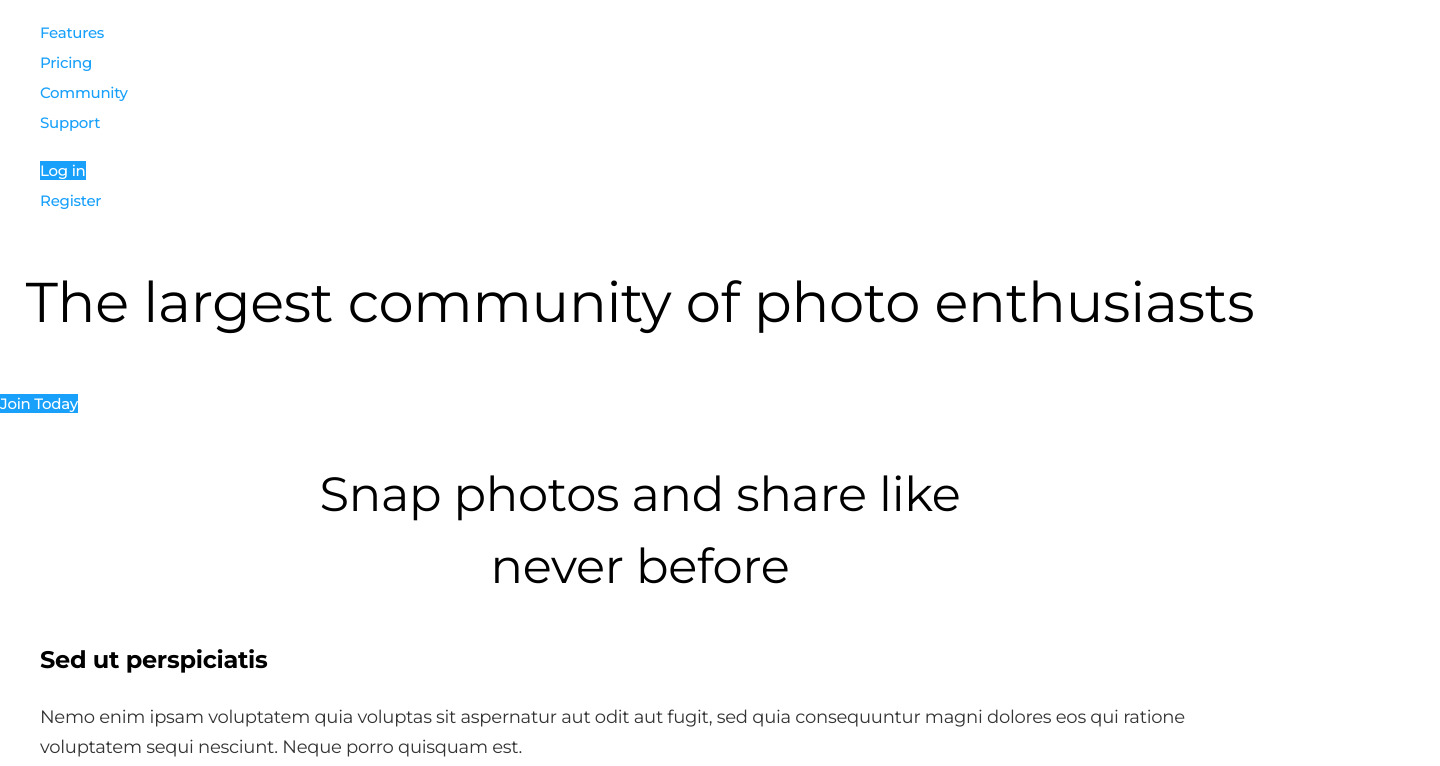
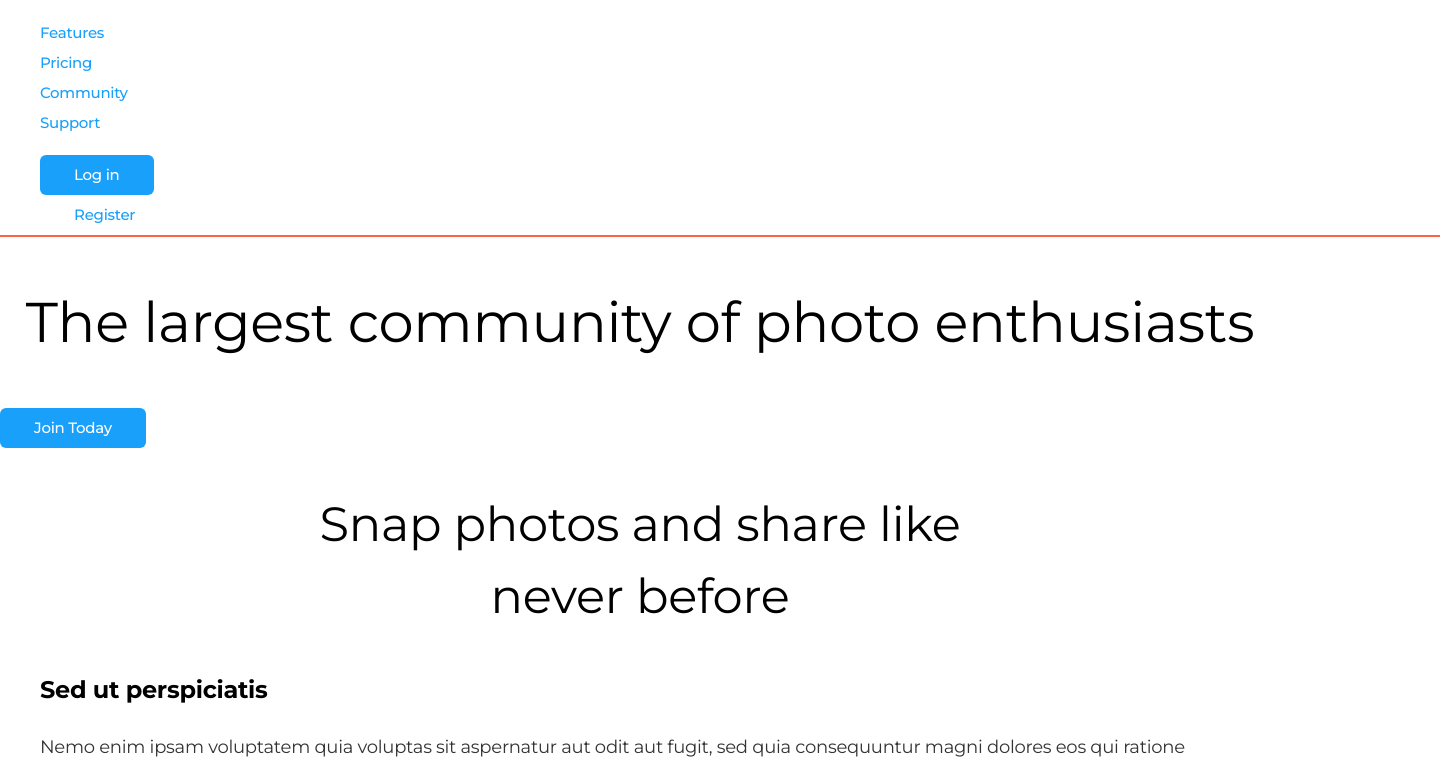
Before and after one commit to BlockCHYIN/githab-tutorial, a plain HTML site: page index.html in a window 1280 px wide. Shown: the part 34-800 px from the top of the page, 1440 px wide, since content can reach past the window. Drawn offline with nearby package versions, Linux system fonts and the light colour scheme.

Commit message:
содержит стили

```diff
--- a/style.css
+++ b/style.css
@@ -22,6 +22,13 @@
 /* белый цвет #ffffff */
 /* акцент background: #18A0FB; */
 /* вторичный цвет фона #F5F5F5; */
+
+.container {
+  margin-left: auto;
+  margin-right: auto;
+  width: 1440px;
+  outline: 2px solid tomato;
+}
 
 /* logo */
 .logo {
@@ -88,6 +95,9 @@
 /* Button */
 
 .button {
+  display: inline-block;
+  border-radius: 6px;
+  padding: 11px 34px;
   color: var(--title-text-color);
   background-color: var(--primary-white-color);
 
```
